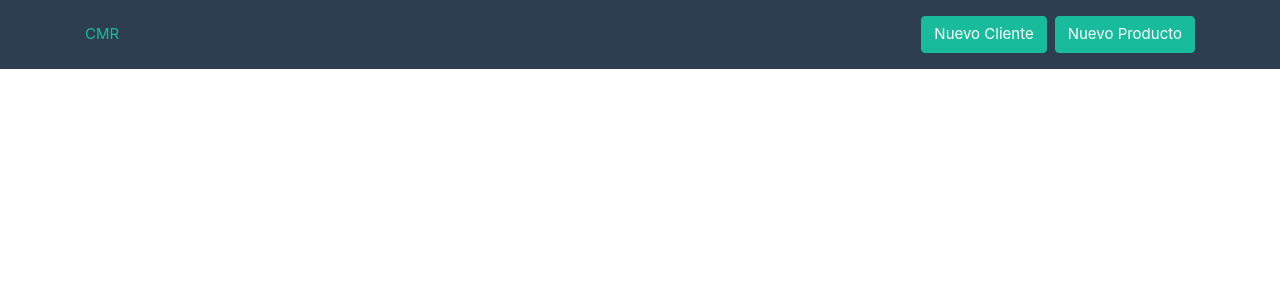
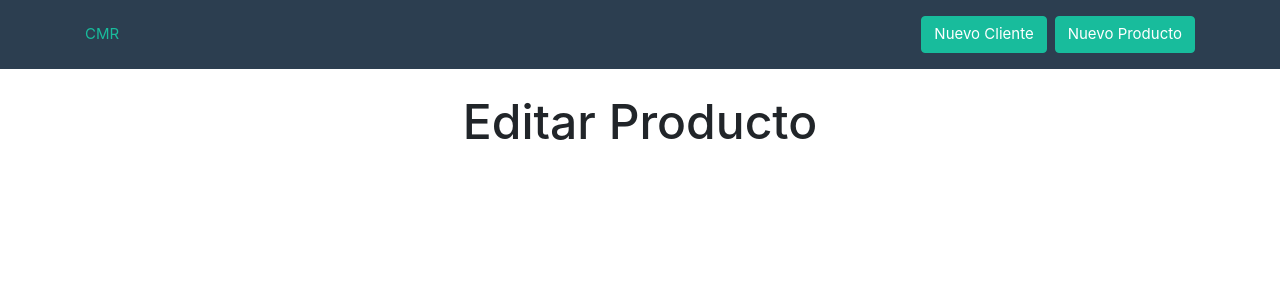
Before and after one commit to crisroddev/crm-graphql, a React (Create React App) app in the folder client/: page /productos/editar/1 in a window 1280 px wide. Shown: the top 300 px of the page. Built offline with nearby package versions, Linux system fonts and the light colour scheme.

Commit message:
EditProduct basics

```diff
--- a/client/src/App.js
+++ b/client/src/App.js
@@ -10,6 +10,7 @@ import EditClient from './components/Clientes/EditClient';
 import NewClient from './components/Clientes/NewClient';
 import NewProduct from './components/Productos/NuevoProducto';
 import Products from './components/Productos/Productos';
+import EditProduct from './components/Productos/EditarProducto';
 
 const client = new ApolloClient({
   uri: 'http://localhost:8000/graphql',
@@ -35,7 +36,7 @@ function App() {
               <Route exact path='/cliente/editar/:id' component={EditClient}/>
               <Route exact path='/productos/nuevo' component={NewProduct}/>
               <Route exact path='/productos' component={Products}/>
-
+              <Route exact path='/productos/editar/:id' component={EditProduct}/>
             </Switch>
           </div>
         </Fragment>
--- a/client/src/components/Productos/EditarProducto.js
+++ b/client/src/components/Productos/EditarProducto.js
@@ -0,0 +1,11 @@
+import React, { Component } from 'react'
+
+export default class EditProduct extends Component {
+    render() {
+        return (
+            <h1 className="text-center">
+                Editar Producto
+            </h1>
+        )
+    }
+}
```
